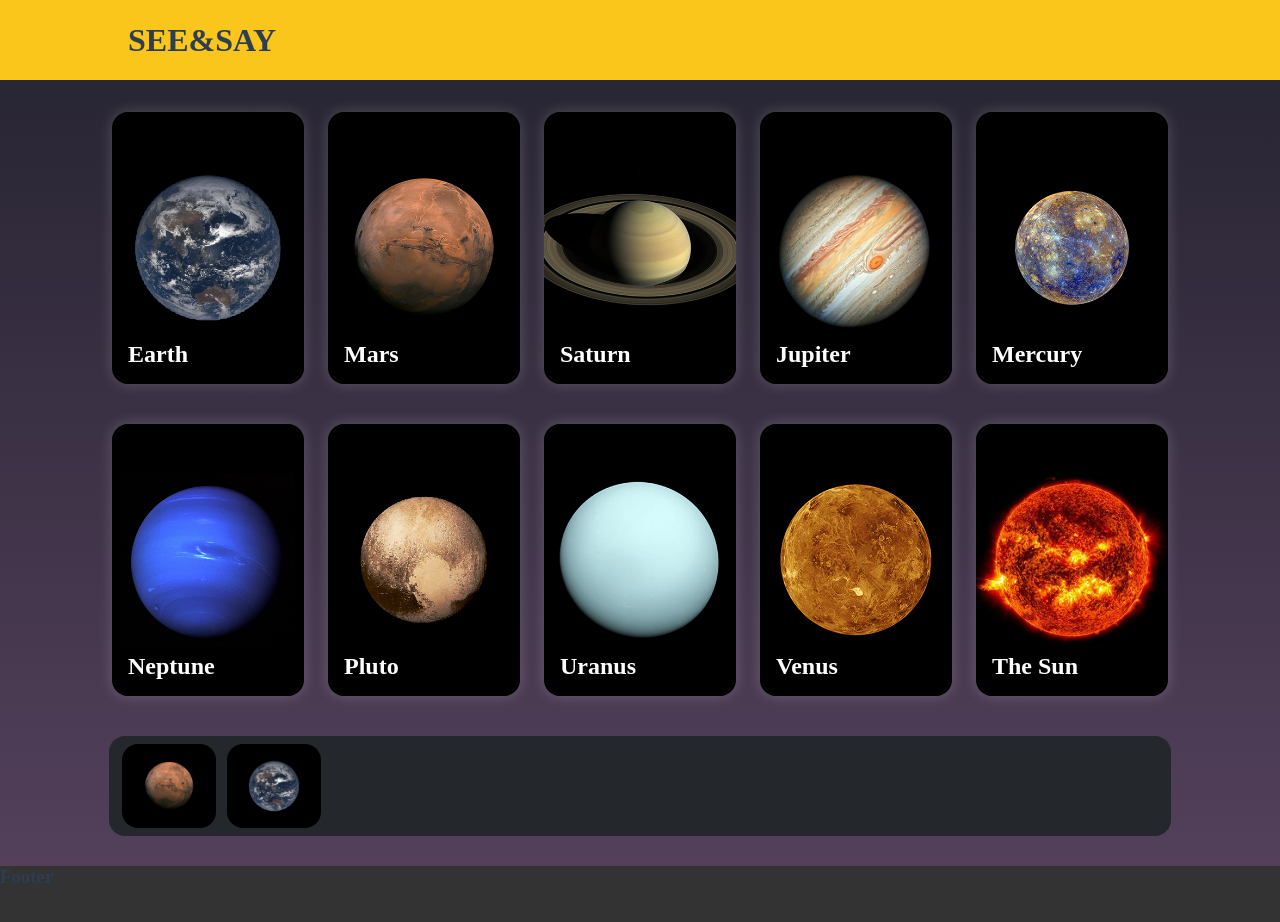
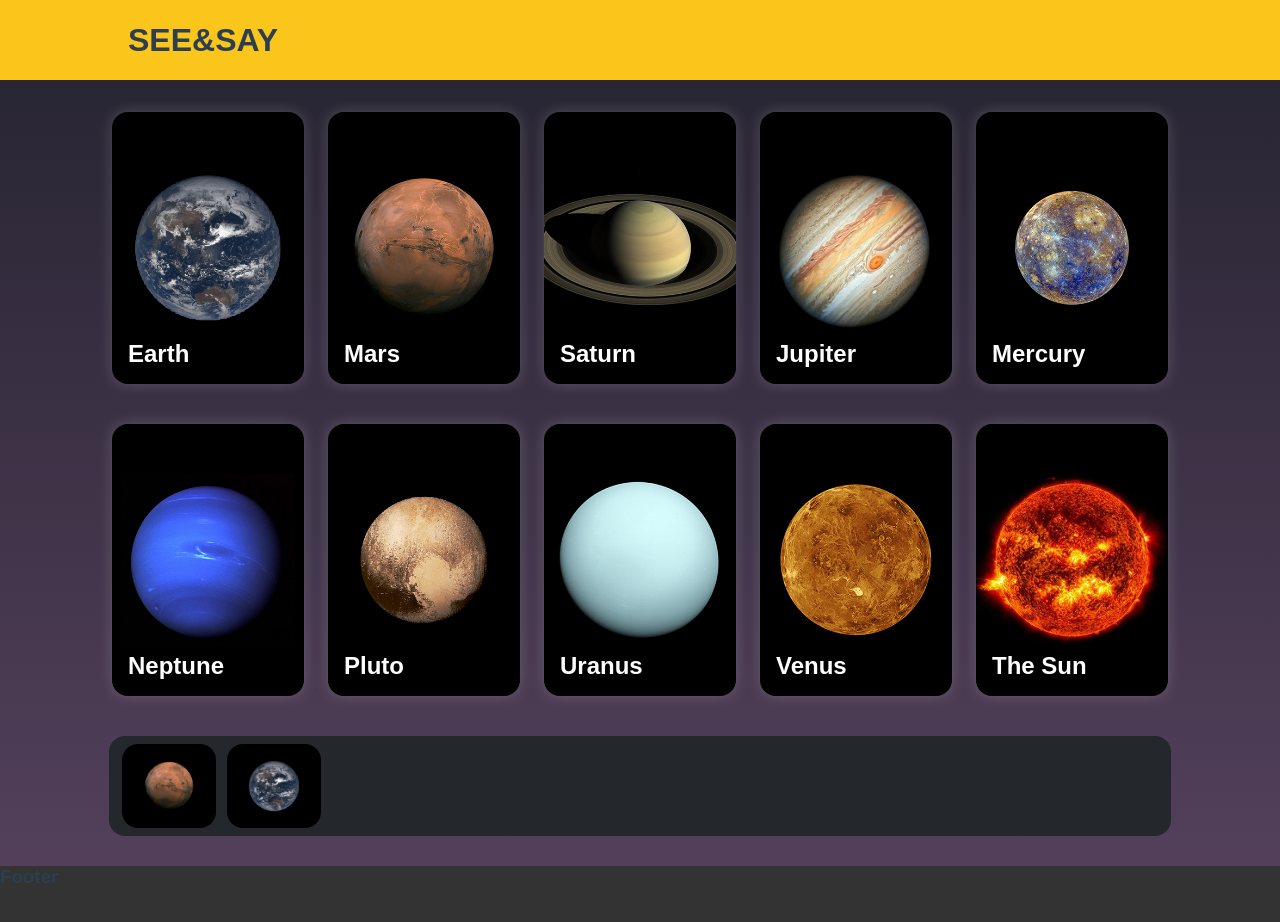
Before and after one commit to mullasuleman/seeSayVue, a Vue app: page / in a window 1280 px wide. Shown: the top 922 px of the page. Built offline with nearby package versions, Linux system fonts and the light colour scheme.

Commit message:
set the click event on the card instead of the image

```diff
--- a/src/App.vue
+++ b/src/App.vue
@@ -87,6 +87,8 @@ export default {
   padding: 0;
   margin: 0;
   box-sizing: border-box;
+  user-select: none;
+  font-family: sans-serif;
 }
 
 #App {
--- a/src/components/Card.vue
+++ b/src/components/Card.vue
@@ -1,6 +1,6 @@
 <template>
-  <div id="Card">
-    <img :src="require(`../assets/images/${imgSrc}`)" :alt="name" @click="addHistory" />
+  <div id="Card" @click="addHistory">
+    <img :src="require(`../assets/images/${imgSrc}`)" :alt="name" />
     <h2>{{name}}</h2>
   </div>
 </template>
```
